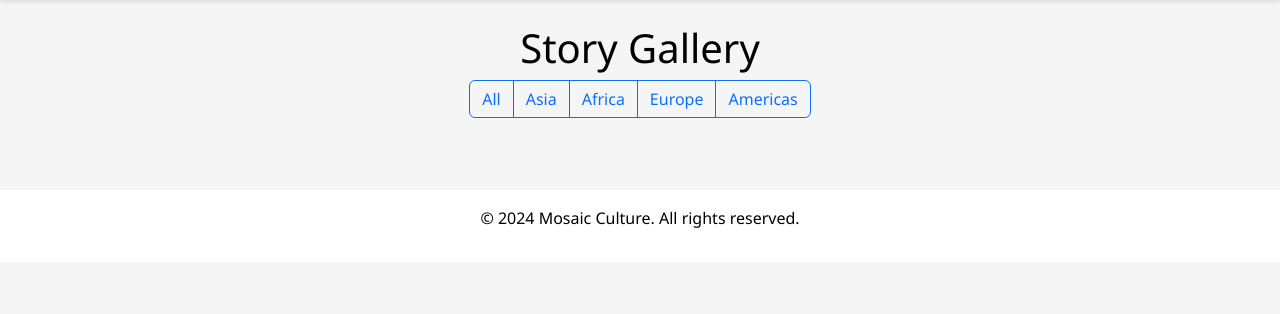
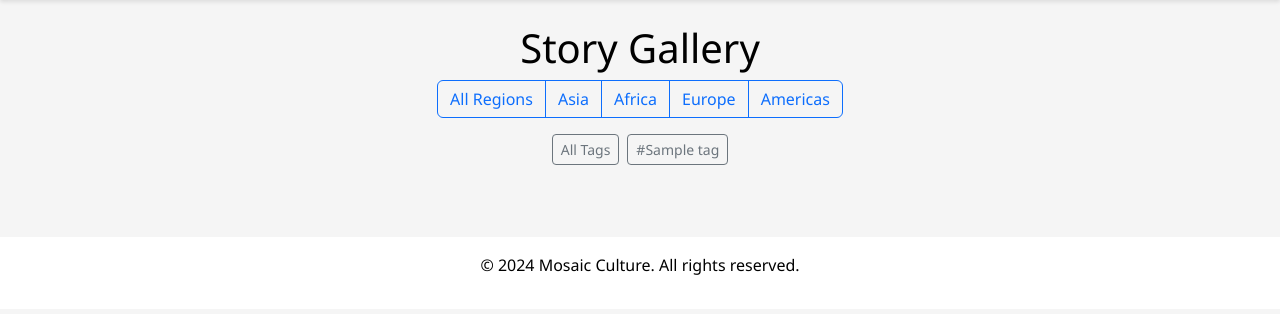
Before and after one commit to rainwaters11/Mosaic-Culture, a Flask app: page /gallery?region=Asia in a window 1280 px wide. Shown: the part 66-380 px from the top of the page. Run offline with Flask 3, Linux system fonts and the light colour scheme; tables that the repository leaves empty hold one stand-in row (values such as "Sample post"); some libraries are stand-ins or nearby versions.

Commit message:
Agent query: Can you verify if users can add tags when submitting stories and if the tag filtering system works in the gallery view?
Add tag functionality to stories, allowing filtering and display in the gallery.

Screenshot: https://storage.googleapis.com/screenshot-production-us-central1/f8c19ff6-9c08-432d-85b1-40d81fcb9272/71f898d1-ab3c-4821-81da-f447c216b543.jpg

```diff
--- a/app.py
+++ b/app.py
@@ -38,7 +38,7 @@ login_manager.login_view = 'login'
 os.makedirs(app.config["UPLOAD_FOLDER"], exist_ok=True)
 
 # Import models after db initialization
-from models import User, Story, Comment, Like
+from models import User, Story, Comment, Like, Tag
 
 @login_manager.user_loader
 def load_user(id):
@@ -106,11 +106,13 @@ def submit_story():
         title = request.form.get("title")
         content = request.form.get("content")
         region = request.form.get("region")
+        tags_input = request.form.get("tags", "")
 
         if not all([title, content, region]):
             flash("Please fill in all required fields", "error")
             return redirect(request.url)
 
+        # Create story
         story = Story(
             title=title,
             content=content,
@@ -119,12 +121,23 @@ def submit_story():
             submission_date=datetime.datetime.utcnow()
         )
 
+        # Handle media upload
         if "media" in request.files:
             file = request.files["media"]
             if file.filename:
                 filename = secure_filename(file.filename)
                 file.save(os.path.join(app.config["UPLOAD_FOLDER"], filename))
                 story.media_path = filename
+
+        # Process tags
+        if tags_input:
+            tag_names = [t.strip().lower() for t in tags_input.split(',') if t.strip()]
+            for tag_name in tag_names:
+                tag = Tag.query.filter_by(name=tag_name).first()
+                if not tag:
+                    tag = Tag(name=tag_name)
+                    db.session.add(tag)
+                story.tags.append(tag)
 
         db.session.add(story)
         db.session.commit()
@@ -136,11 +149,20 @@ def submit_story():
 @app.route("/gallery")
 def gallery():
     region_filter = request.args.get("region")
+    tag_filter = request.args.get("tag")
+
+    query = Story.query
+
     if region_filter:
-        stories = Story.query.filter_by(region=region_filter).order_by(Story.submission_date.desc()).all()
-    else:
-        stories = Story.query.order_by(Story.submission_date.desc()).all()
-    return render_template("gallery.html", stories=stories)
+        query = query.filter_by(region=region_filter)
+
+    if tag_filter:
+        query = query.join(Story.tags).filter(Tag.name == tag_filter)
+
+    stories = query.order_by(Story.submission_date.desc()).all()
+    all_tags = Tag.query.order_by(Tag.name).all()
+
+    return render_template("gallery.html", stories=stories, all_tags=all_tags)
 
 @app.route("/like/<int:story_id>", methods=["POST"])
 @login_required
--- a/templates/gallery.html
+++ b/templates/gallery.html
@@ -6,13 +6,27 @@
 <div class="gallery-header mb-4">
     <h1 class="text-center">Story Gallery</h1>
     <div class="filters text-center mb-4">
-        <div class="btn-group" role="group">
-            <a href="{{ url_for('gallery') }}" class="btn btn-outline-primary">All</a>
+        <div class="btn-group mb-3" role="group">
+            <a href="{{ url_for('gallery') }}" class="btn btn-outline-primary">All Regions</a>
             <a href="{{ url_for('gallery', region='Asia') }}" class="btn btn-outline-primary">Asia</a>
             <a href="{{ url_for('gallery', region='Africa') }}" class="btn btn-outline-primary">Africa</a>
             <a href="{{ url_for('gallery', region='Europe') }}" class="btn btn-outline-primary">Europe</a>
             <a href="{{ url_for('gallery', region='Americas') }}" class="btn btn-outline-primary">Americas</a>
         </div>
+
+        {% if all_tags %}
+        <div class="tags-filter mb-3">
+            <div class="d-flex flex-wrap justify-content-center gap-2">
+                <a href="{{ url_for('gallery') }}" class="btn btn-sm btn-outline-secondary">All Tags</a>
+                {% for tag in all_tags %}
+                <a href="{{ url_for('gallery', tag=tag.name) }}"
+                   class="btn btn-sm btn-outline-secondary">
+                    #{{ tag.name }}
+                </a>
+                {% endfor %}
+            </div>
+        </div>
+        {% endif %}
     </div>
 </div>
 
@@ -30,6 +44,17 @@
                     <span class="badge bg-secondary">{{ story.region }}</span>
                     <small class="text-muted">By {{ story.author.username }} on {{ story.submission_date.strftime('%B %d, %Y') }}</small>
                 </div>
+
+                {% if story.tags %}
+                <div class="story-tags mt-2">
+                    {% for tag in story.tags %}
+                    <a href="{{ url_for('gallery', tag=tag.name) }}"
+                       class="badge bg-light text-dark text-decoration-none">
+                        #{{ tag.name }}
+                    </a>
+                    {% endfor %}
+                </div>
+                {% endif %}
 
                 <div class="interactions mt-3">
                     {% if current_user.is_authenticated %}
```
Also changed, not shown: models.py (+13 -0 lines), templates/submit.html (+7 -0 lines).
